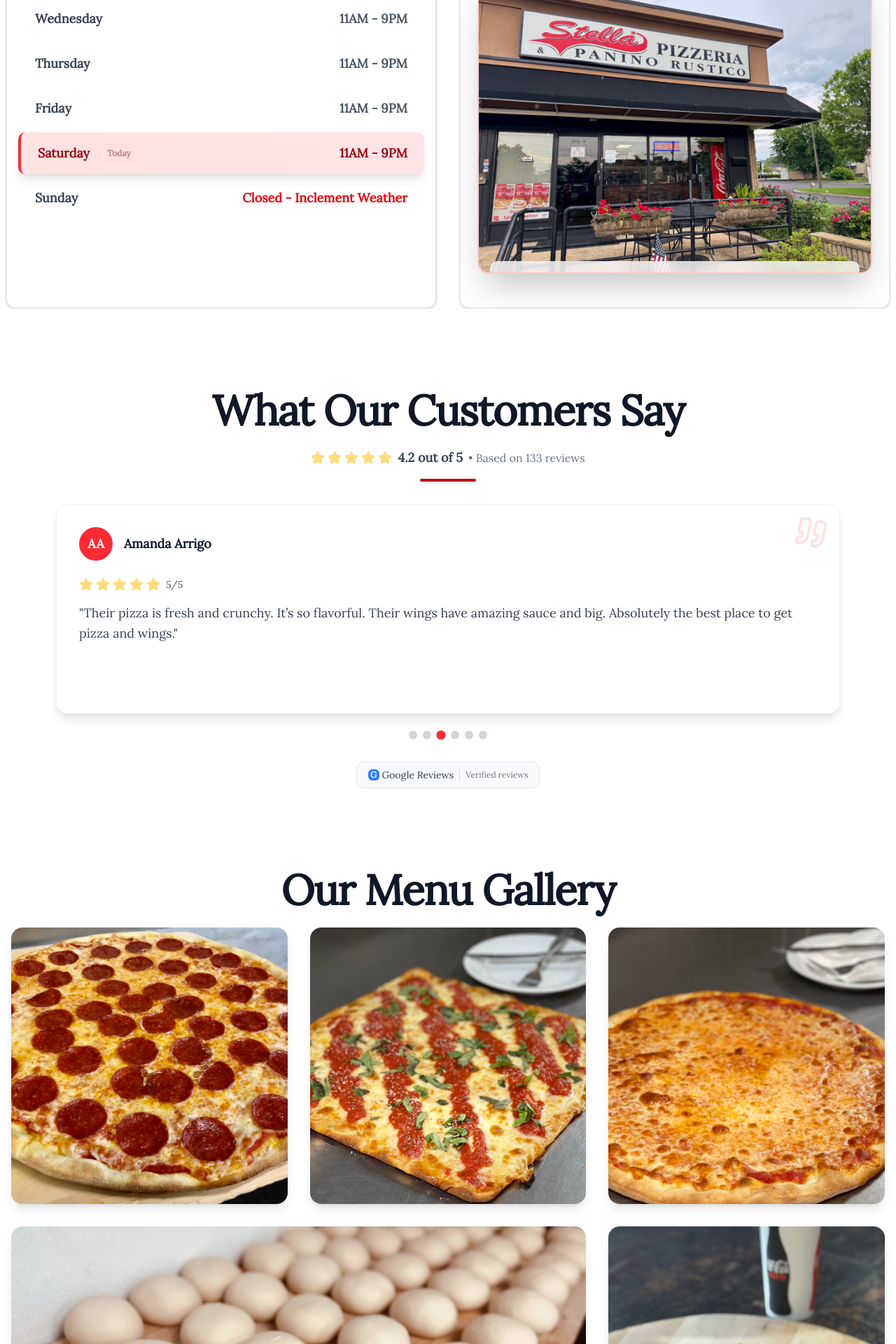
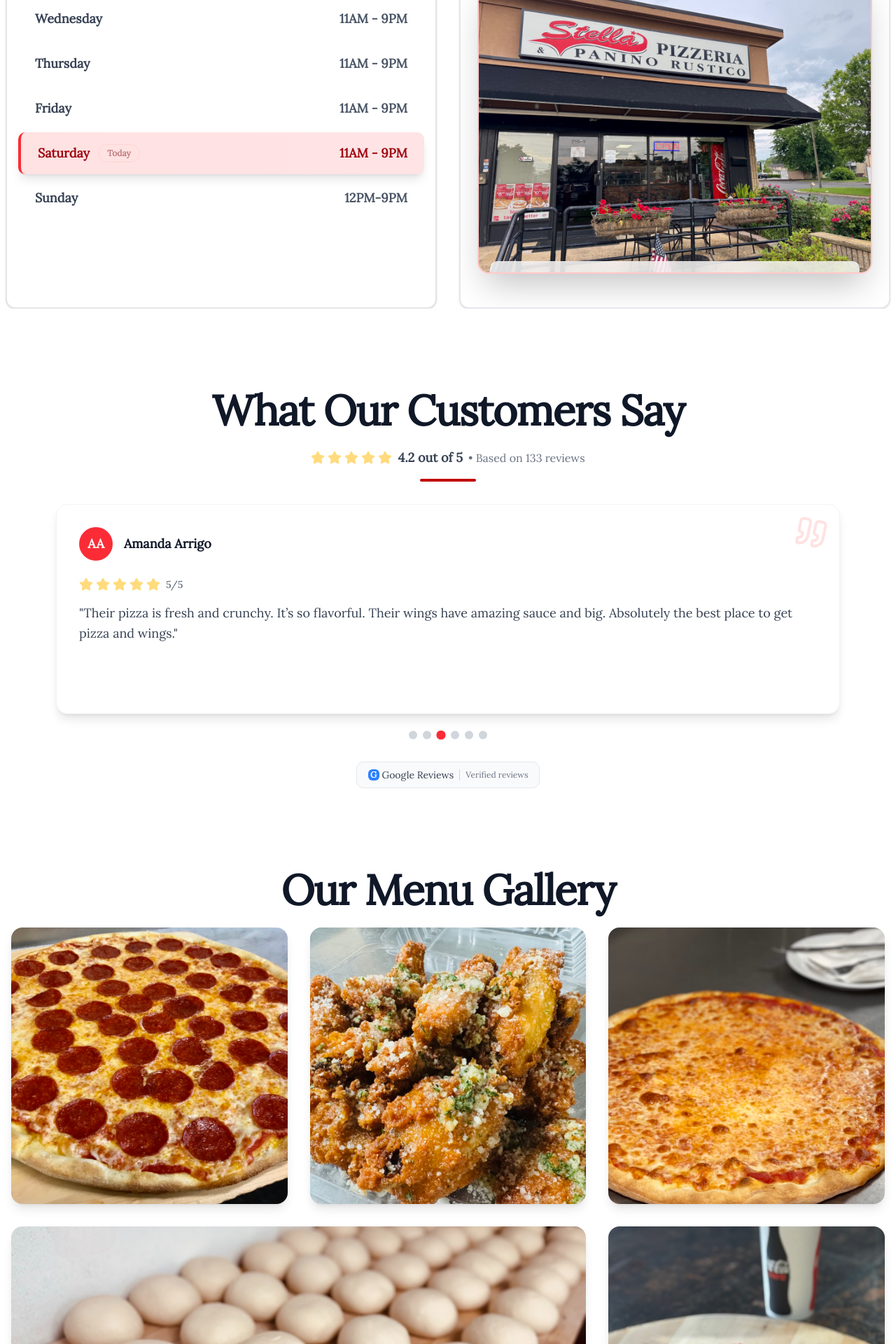
Before and after one commit to arbiosu/stellas, a Next.js app: page / in a window 1280 px wide. Shown: the part 2911-4831 px from the top of the page at 70% size. Built offline with nearby package versions, Linux system fonts and the light colour scheme; a web font is replaced by a local one.

Commit message:
update hours, add garlic parm wings

```diff
--- a/src/components/bento-image-grid.tsx
+++ b/src/components/bento-image-grid.tsx
@@ -8,15 +8,15 @@
     {
       src: '/stella-pepperoni.jpeg',
       alt: 'Thin crust pepperoni pizza, Stella Pizza Cherry Hill NJ',
-      title: 'Pepperoni Pizza',
+      title: 'Pepperoni',
       category: 'Pizza',
       className: 'aspect-square',
     },
     {
-      src: '/stella-grandma.jpeg',
-      alt: 'Thin crust Grandma pizza, Stella Pizza Cherry Hill NJ',
-      title: 'Grandma Pizza',
-      category: 'Square Pizza',
+      src: '/garlic-parm-wings.jpeg',
+      alt: 'Garlic Parm Wings - Stella Pizza Cherry Hill NJ',
+      title: 'Garlic Parm',
+      category: 'Wings',
       className: 'aspect-square',
     },
     {
--- a/src/components/location.tsx
+++ b/src/components/location.tsx
@@ -13,7 +13,7 @@
   { day: 'Thursday', hours: '11AM - 9PM', isClosed: false },
   { day: 'Friday', hours: '11AM - 9PM', isClosed: false },
   { day: 'Saturday', hours: '11AM - 9PM', isClosed: false },
-  { day: 'Sunday', hours: 'Closed - Inclement Weather', isClosed: true },
+  { day: 'Sunday', hours: '12PM-9PM', isClosed: false },
 ];
 
 function getCurrentDayStatus() {
```
Also changed, not shown: public/garlic-parm-wings.jpeg (added).
